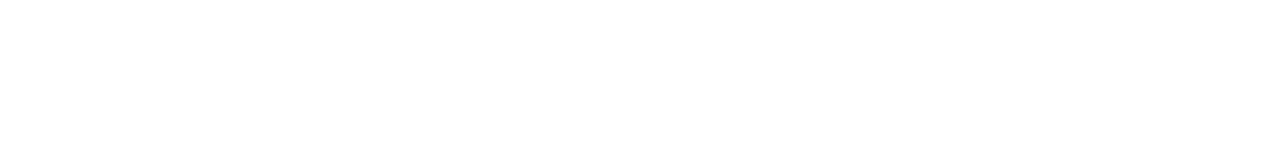
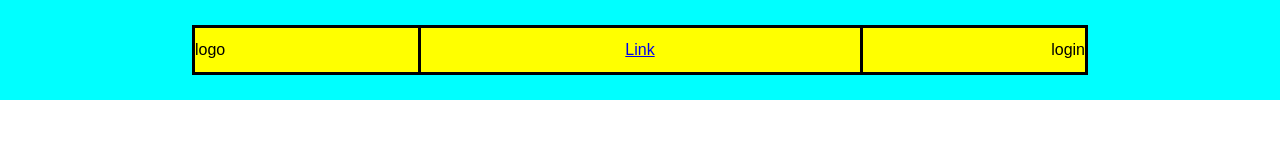
Before and after one commit to Giovanni-Damico98/htmlcss-struttura-discord, a plain HTML site: page index.html in a window 1280 px wide. Drawn offline with Linux system fonts and the light colour scheme.

Commit message:
header progress

```diff
--- a/index.html
+++ b/index.html
@@ -11,10 +11,21 @@
 </head>
 
 <body>
-    <header class="header">
+    <!-- Header -->
+    <header class="header alignment">
+        <div class="box-container alignment">
+            <div class="h-box1 alignment">
+                <p>logo</p>
+            </div>
+            <div class="h-box2 alignment"><a href="#">Link</a></div>
+            <div class="h-box3 alignment">
+                <p>login</p>
+            </div>
+        </div>
+    </header>
 
-    </header>
-    <main>
+
+    <main class="container">
         <div></div>
         <div></div>
         <div></div>
--- a/style.css
+++ b/style.css
@@ -0,0 +1,57 @@
+/*  Reset */
+* {
+    margin: 0;
+    padding: 0;
+    box-sizing: border-box;
+}
+
+/* Generics */
+body {
+    font-family: sans-serif;
+}
+
+/* Utils */
+.container {
+    max-width: 1200px;
+    margin: 0 auto;
+}
+
+.alignment {
+    display: flex;
+    justify-content: center;
+    align-items: center;
+}
+
+/* Header */
+.header {
+    min-height: 100px;
+    background-color: aqua;
+}
+
+.box-container {
+    width: 70%;
+    height: 50px;
+    background-color: yellow;
+    border: solid;
+}
+
+.h-box1 {
+    width: 25%;
+    height: 50px;
+    justify-content: flex-start;
+}
+
+.h-box2 {
+    width: 50%;
+    height: 50px;
+    border: solid;
+    justify-content: center;
+}
+
+
+
+.h-box3 {
+    width: 25%;
+    height: 50px;
+    justify-content: flex-end;
+}
```
